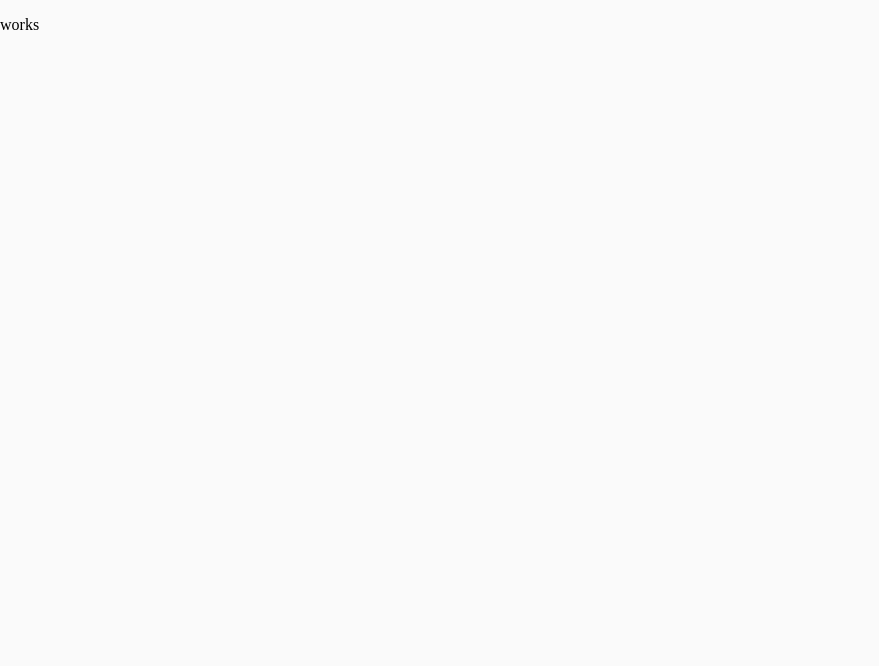
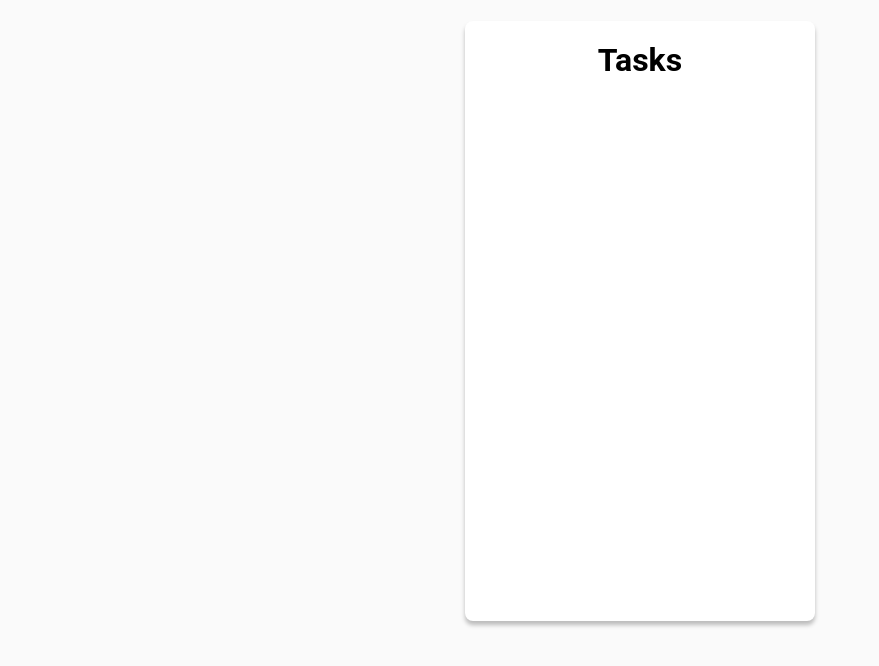
Before and after one commit to kacperszo/react-todo-list, a React (Create React App) app: page / in a window 1280 px wide. Shown: the top 666 px of the page, without its empty margins (0-879 px from the left). Built offline with nearby package versions, Linux system fonts and the light colour scheme.

Commit message:
create todo list component

```diff
--- a/src/App.js
+++ b/src/App.js
@@ -1,8 +1,9 @@
 import React from 'react';
+import TodoList from './components/TodoList'
 
 function App() {
   return (
-    <p>works</p>
+    <TodoList/>
   );
 }
 
--- /dev/null
+++ b/src/components/TodoList/index.js
@@ -0,0 +1,34 @@
+import React from 'react'
+import { addTodo, removeTodo, toggleTodo } from '../../actions'
+import { connect } from "react-redux";
+import styles from "./style.module.scss";
+import TodoItem from "../TodoItem"
+
+const mapStateToProps = state => state
+
+const mapDispatchToProps = {
+    addTodo,
+    removeTodo,
+    toggleTodo
+}
+
+function TodoList(props) {
+
+    return (
+        <div className={styles.container}>
+            <h1 className={styles.header}>Tasks</h1>
+            <div className={styles.body}>
+                {
+                    props.todos.map((item, i) =>
+                        <TodoItem
+                            key={i}
+                            text={item.text}
+                            completed={item.completed}
+                            onClick={() => props.toggleTodo(i)}
+                        />)
+                }
+            </div>
+        </div>
+    )
+}
+export default connect(mapStateToProps, mapDispatchToProps)(TodoList)
--- /dev/null
+++ b/src/components/TodoList/style.module.scss
@@ -0,0 +1,37 @@
+.container{
+    width: 350px;
+    height: 600px;
+    border-radius: 8px;
+    background-color: #fff;
+    box-shadow: 0 4px 4px rgba(0, 0, 0, 0.25);
+    margin-left: auto;
+    margin-right: auto;
+    transition-duration: 300ms;
+}
+.header{
+    width: 100%;
+    padding-top: 20px;
+    font-family: 'Roboto', sans-serif;
+    font-weight: bold;
+    text-align: center;
+    user-select: none;
+}
+.body{
+    margin-left: auto;
+    margin-right: auto;
+    width: 98%;
+    height: 450px;
+    overflow-y: scroll;
+    overflow-x: hidden;
+    &::-webkit-scrollbar {
+      width: 2px;
+    }
+
+    &::-webkit-scrollbar-track {
+     display: none;
+    }
+
+    &::-webkit-scrollbar-thumb {
+      background-color: #7EED89;
+    }
+}
```
Also changed, not shown: public/manifest.json.
